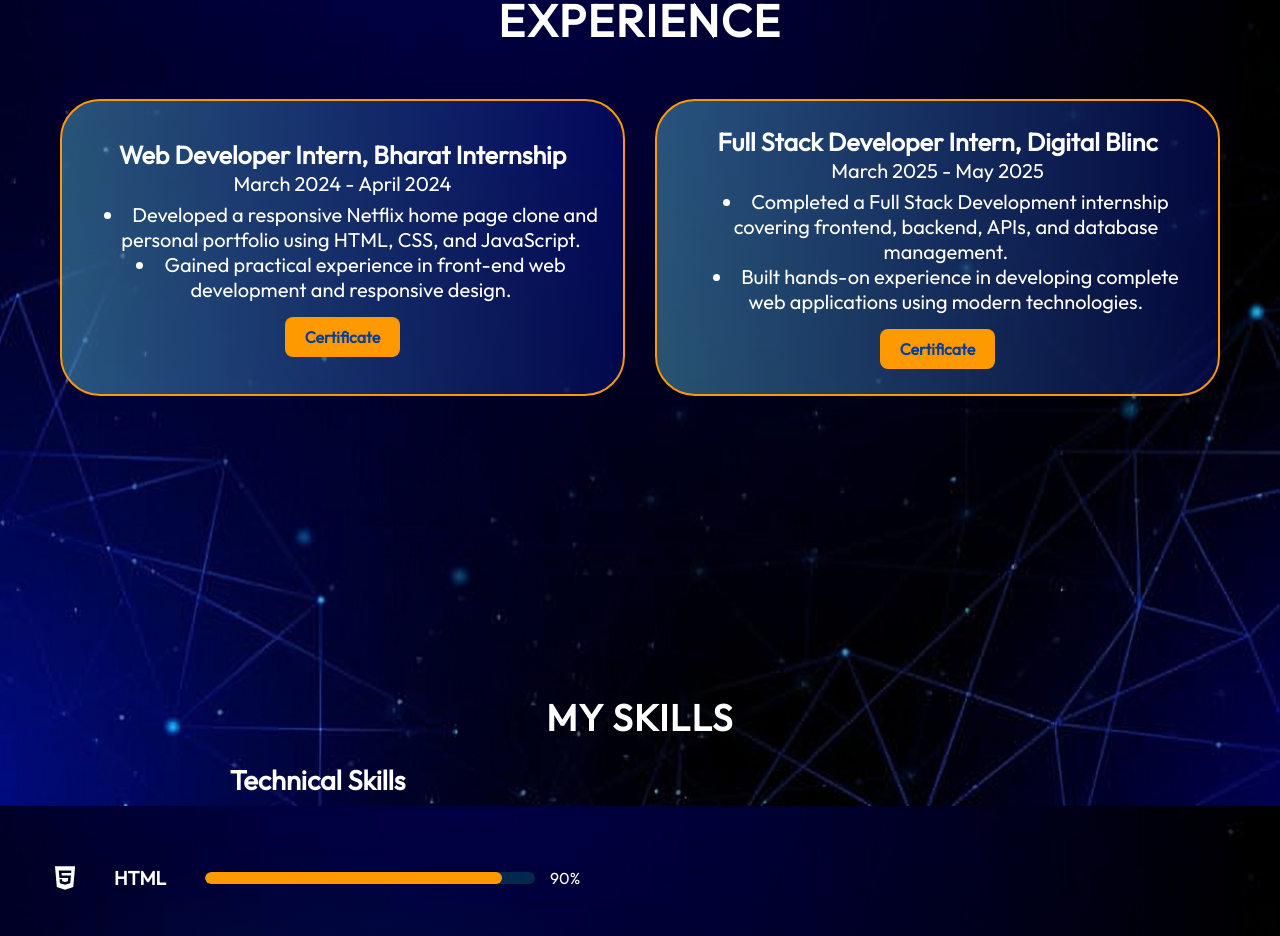
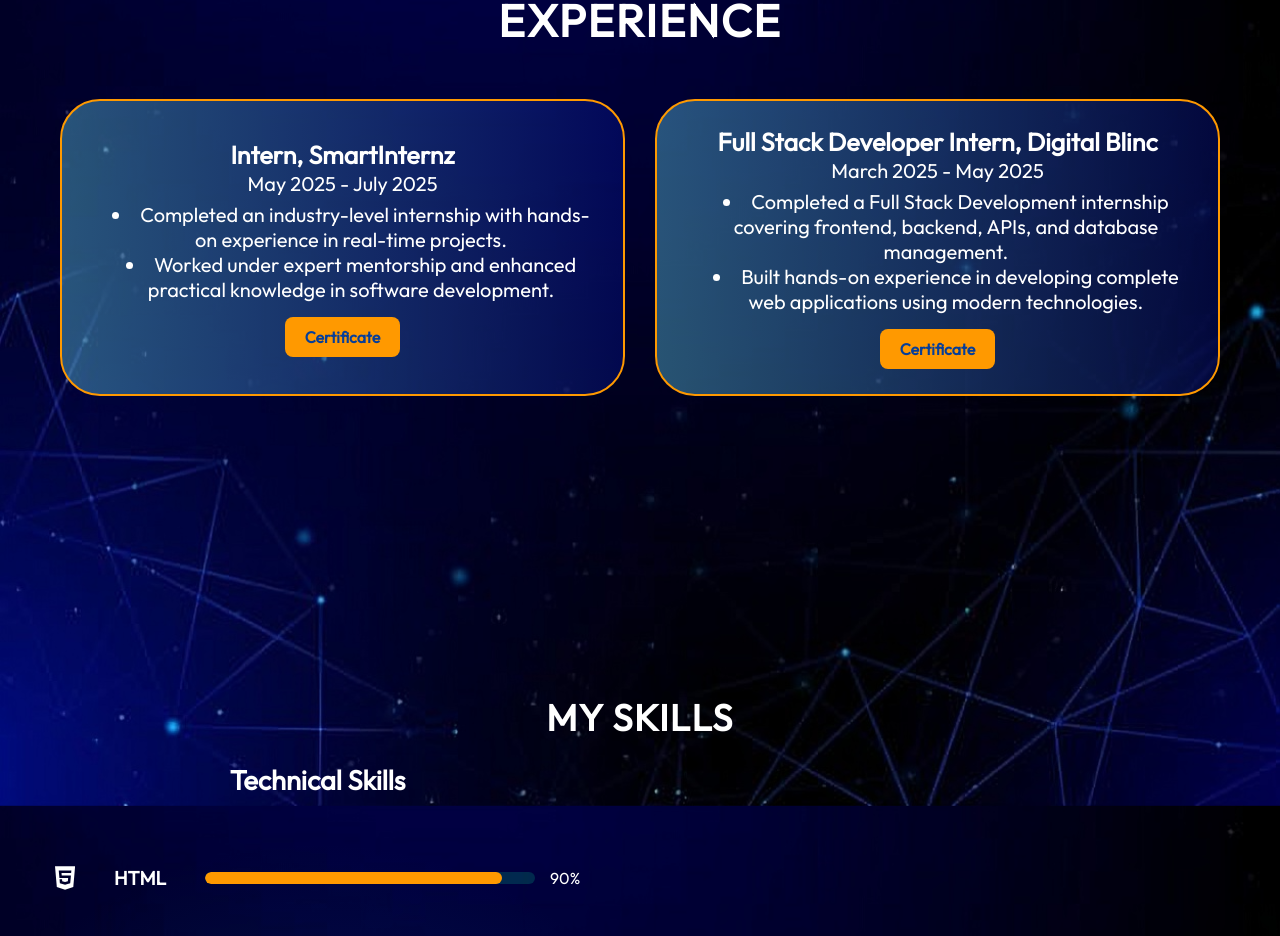
Before and after one commit to chandanachowdary77/React-Portfolio, a React (Vite) app: page / in a window 1280 px wide. Shown: the part 1746-2682 px from the top of the page. Built offline with nearby package versions, Linux system fonts and the light colour scheme.

Commit message:
Update Experience.jsx

```diff
--- a/src/components/Experience/Experience.jsx
+++ b/src/components/Experience/Experience.jsx
@@ -4,16 +4,16 @@
 export const Experience = () => {
   const history = [
     {
-      organisation: "Bharat Internship",
-      role: "Web Developer Intern",
-      startDate: "March 2024",
-      endDate: "April 2024",
-      experiences: [
-        "Developed a responsive Netflix home page clone and personal portfolio using HTML, CSS, and JavaScript.",
-        "Gained practical experience in front-end web development and responsive design."
-      ],
-      certificateLink: "https://drive.google.com/file/d/1MPMsqXwk0T41HYimMfF_G1tYVO5eL5ev/view?usp=drivesdk"
-    },
+  organisation: "SmartInternz",
+  role: "Intern",
+  startDate: "May 2025",
+  endDate: "July 2025",
+  experiences: [
+    "Completed an industry-level internship with hands-on experience in real-time projects.",
+    "Worked under expert mentorship and enhanced practical knowledge in software development."
+  ],
+  certificateLink: "https://drive.google.com/file/d/1qW-78k1a3X06F9Ip5Xmt8pGKQNoskHU7/view?usp=sharing"
+},
     {
   "organisation": "Digital Blinc",
   "role": "Full Stack Developer Intern",
```
